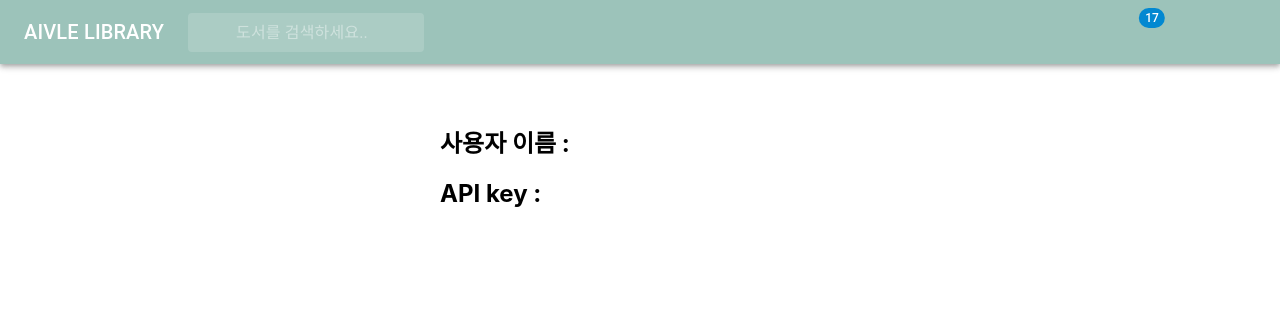
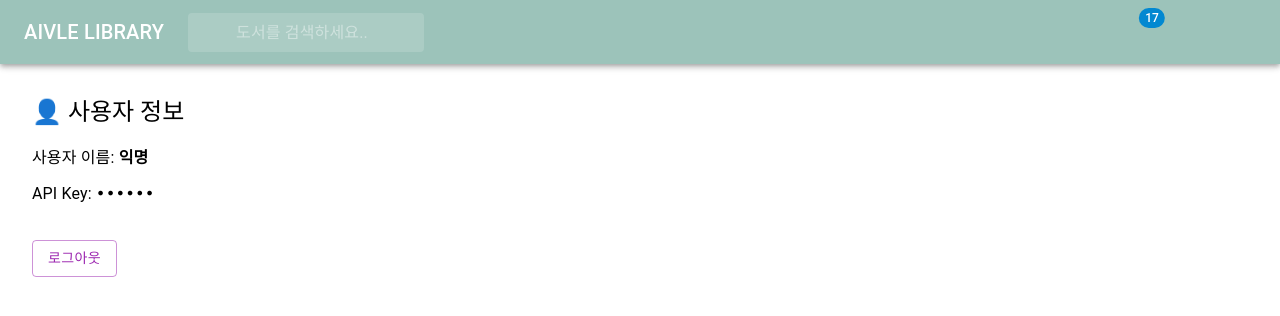
Before and after one commit to aivleLMS/frontend, a React (Create React App) app: page /userinfo in a window 1280 px wide. Shown: the top 316 px of the page. Built offline with nearby package versions, Linux system fonts and the light colour scheme; some icons are missing.

Commit message:
feat: userinfo 수정

```diff
--- a/src/pages/BookDetail.jsx
+++ b/src/pages/BookDetail.jsx
@@ -1,31 +1,14 @@
-import {useState, useEffect} from "react";
-import {useParams} from "react-router-dom";
-import {useNavigate} from "react-router-dom";
-import {Button, Paper, TextField, Typography, Box} from "@mui/material";
+import { useState, useEffect } from "react";
+import { useParams } from "react-router-dom";
+import { useNavigate } from "react-router-dom";
+import { Button, Paper, TextField, Typography, Box } from "@mui/material";
 import ArrowBackIosNewIcon from "@mui/icons-material/ArrowBackIosNew";
 import EditIcon from "@mui/icons-material/Edit";
 import DeleteIcon from "@mui/icons-material/Delete";
-import {fetchBookById, deleteBook} from "../api/bookService";
-
-const sampleBooks = [
-  {
-    id: 1,
-    title: "리액트를 다루는 기술",
-    category: "프로그래밍",
-    createdAt: "2025-05-30",
-  },
-  {
-    id: 2,
-    title: "자바의 정석",
-    category: "프로그래밍",
-    createdAt: "2025-05-28",
-  },
-  {id: 3, title: "불편한 편의점", category: "소설", createdAt: "2025-05-25"},
-  {id: 4, title: "해리포터", category: "판타지", createdAt: "2025-05-22"},
-];
+import { fetchBookById, deleteBook } from "../api/bookService";
 
 const BookDetail = () => {
-  const {id} = useParams();
+  const { id } = useParams();
   const navigate = useNavigate();
   const [book, setBook] = useState(null);
   const [loading, setLoading] = useState(true);
@@ -72,13 +55,13 @@ const BookDetail = () => {
     >
       <Paper
         elevation={3}
-        sx={{maxWidth: 800, mx: "auto", p: 4, borderRadius: 4}}
+        sx={{ maxWidth: 800, mx: "auto", p: 4, borderRadius: 4 }}
       >
         <Button
           variant="outlined"
-          startIcon={<ArrowBackIosNewIcon/>}
+          startIcon={<ArrowBackIosNewIcon />}
           onClick={() => navigate(-1)} // 이전 페이지로 이동
-          sx={{mb: 2}}
+          sx={{ mb: 2 }}
         >
           뒤로가기
         </Button>
@@ -109,14 +92,14 @@ const BookDetail = () => {
           />
           {/* 텍스트 정보 */}
           <Box
-            sx={{flex: 1, display: "flex", flexDirection: "column", gap: 2}}
+            sx={{ flex: 1, display: "flex", flexDirection: "column", gap: 2 }}
           >
             <TextField
               label="제목"
               value={book.title}
               variant="outlined"
               fullWidth
-              InputProps={{readOnly: true}}
+              InputProps={{ readOnly: true }}
               sx={{
                 "& .MuiOutlinedInput-root": {
                   borderRadius: 2,
@@ -131,7 +114,7 @@ const BookDetail = () => {
               value={book.category}
               variant="outlined"
               fullWidth
-              InputProps={{readOnly: true}}
+              InputProps={{ readOnly: true }}
               sx={{
                 "& .MuiOutlinedInput-root": {
                   borderRadius: 2,
@@ -146,7 +129,7 @@ const BookDetail = () => {
               value={book.createdAt}
               variant="outlined"
               fullWidth
-              InputProps={{readOnly: true}}
+              InputProps={{ readOnly: true }}
               sx={{
                 "& .MuiOutlinedInput-root": {
                   borderRadius: 2,
@@ -163,7 +146,7 @@ const BookDetail = () => {
               rows={4}
               variant="outlined"
               fullWidth
-              InputProps={{readOnly: true}}
+              InputProps={{ readOnly: true }}
               sx={{
                 "& .MuiOutlinedInput-root": {
                   borderRadius: 2,
@@ -175,11 +158,11 @@ const BookDetail = () => {
             />
           </Box>
         </Box>
-        <Box sx={{display: "flex", gap: 2, justifyContent: "center", mt: 4}}>
+        <Box sx={{ display: "flex", gap: 2, justifyContent: "center", mt: 4 }}>
           <Button
             variant="contained"
             color="success"
-            startIcon={<EditIcon/>}
+            startIcon={<EditIcon />}
             type="submit"
             onClick={() => navigate(`/edit/${book.id}`)}
           >
@@ -188,7 +171,7 @@ const BookDetail = () => {
           <Button
             variant="contained"
             color="error"
-            startIcon={<DeleteIcon/>}
+            startIcon={<DeleteIcon />}
             onClick={handleDelete}
           >
             삭제
--- a/src/pages/BookList.jsx
+++ b/src/pages/BookList.jsx
@@ -1,28 +1,11 @@
-import {useState, useEffect} from "react";
-import {Link, useNavigate} from "react-router-dom";
-import {Box, Paper, Button, Typography} from "@mui/material";
+import { useState, useEffect } from "react";
+import { Link, useNavigate } from "react-router-dom";
+import { Box, Paper, Button, Typography } from "@mui/material";
 import AddIcon from "@mui/icons-material/Add";
-import {fetchBooks} from "../api/bookService";
-
-const sampleBooks = [
-    {
-        id: 1,
-        title: "리액트를 다루는 기술",
-        category: "프로그래밍",
-        createdAt: "2025-05-30",
-    },
-    {
-        id: 2,
-        title: "자바의 정석",
-        category: "프로그래밍",
-        createdAt: "2025-05-28",
-    },
-    {id: 3, title: "불편한 편의점", category: "소설", createdAt: "2025-05-25"},
-    {id: 4, title: "해리포터", category: "판타지", createdAt: "2025-05-22"},
-];
+import { fetchBooks } from "../api/bookService";
 
 export const BookList = () => {
-    const [books, setBooks] = useState(sampleBooks);
+  const [books, setBooks] = useState(null);
   const navigate = useNavigate();
 
   useEffect(() => {
@@ -44,20 +27,20 @@ export const BookList = () => {
     >
       <Paper
         elevation={3}
-                sx={{maxWidth: 800, mx: "auto", p: 4, borderRadius: 4}}
+        sx={{ maxWidth: 800, mx: "auto", p: 4, borderRadius: 4 }}
       >
         <Button
           variant="outlined"
           onClick={() => navigate("/register")}
-                    startIcon={<AddIcon/>}
-                    sx={{mb: 2}}
+          startIcon={<AddIcon />}
+          sx={{ mb: 2 }}
         >
           등록
         </Button>
         <Typography variant="h5" fontWeight="bold" mb={3}>
           글 목록
         </Typography>
-                <ul style={{listStyle: "none", padding: 0}}>
+        <ul style={{ listStyle: "none", padding: 0 }}>
           {books.map((book) => (
             <li
               key={book.id}
@@ -71,7 +54,7 @@ export const BookList = () => {
                 justifyContent: "space-between",
               }}
             >
-                            <div style={{display: "flex", alignItems: "center"}}>
+              <div style={{ display: "flex", alignItems: "center" }}>
                 <div
                   style={{
                     width: "60px",
@@ -88,9 +71,9 @@ export const BookList = () => {
                   이미지
                 </div>
                 <div>
-                                    <h3 style={{margin: "0 0 5px 0"}}>{book.title}</h3>
-                                    <p style={{margin: 0}}>카테고리: {book.category}</p>
-                                    <p style={{margin: 0, fontSize: "0.9em", color: "#555"}}>
+                  <h3 style={{ margin: "0 0 5px 0" }}>{book.title}</h3>
+                  <p style={{ margin: 0 }}>카테고리: {book.category}</p>
+                  <p style={{ margin: 0, fontSize: "0.9em", color: "#555" }}>
                     등록일: {book.createdAt}
                   </p>
                 </div>
--- a/src/pages/UserInfo.jsx
+++ b/src/pages/UserInfo.jsx
@@ -1,9 +1,41 @@
+import * as React from "react";
+import { Box, Typography, Button } from "@mui/material";
+import { useNavigate } from "react-router-dom";
+
 const UserInfo = () => {
+  const navigate = useNavigate();
+
+  // localStorage에서 유저 정보 불러오기
+  const username = localStorage.getItem("username") || "익명";
+  const token = localStorage.getItem("token") || "";
+
+  const handleLogout = () => {
+    localStorage.removeItem("username");
+    localStorage.removeItem("token");
+    navigate("/login"); // 로그인 페이지로 이동
+  };
+
   return (
-    <div style={{ maxWidth: "400px", margin: "0 auto", padding: "40px" }}>
-      <h2>사용자 이름 : {localStorage.getItem("username")}</h2>
-      <h2>API key : {localStorage.getItem("token")}</h2>
-    </div>
+    <Box sx={{ p: 4 }}>
+      <Typography variant="h5" gutterBottom>
+        👤 사용자 정보
+      </Typography>
+      <Typography variant="subtitle1" sx={{ mt: 2 }}>
+        사용자 이름: <strong>{username}</strong>
+      </Typography>
+      <Typography variant="subtitle1" sx={{ mt: 1 }}>
+        API Key: <code>{token.slice(0, 6) + "••••••"}</code>
+      </Typography>
+
+      <Button
+        variant="outlined"
+        color="secondary"
+        onClick={handleLogout}
+        sx={{ mt: 4 }}
+      >
+        로그아웃
+      </Button>
+    </Box>
   );
 };
 
```
Also changed, not shown: src/api/axiosInstance.js (+6 -6 lines). Lines whose indentation alone changed are shown as unchanged.
